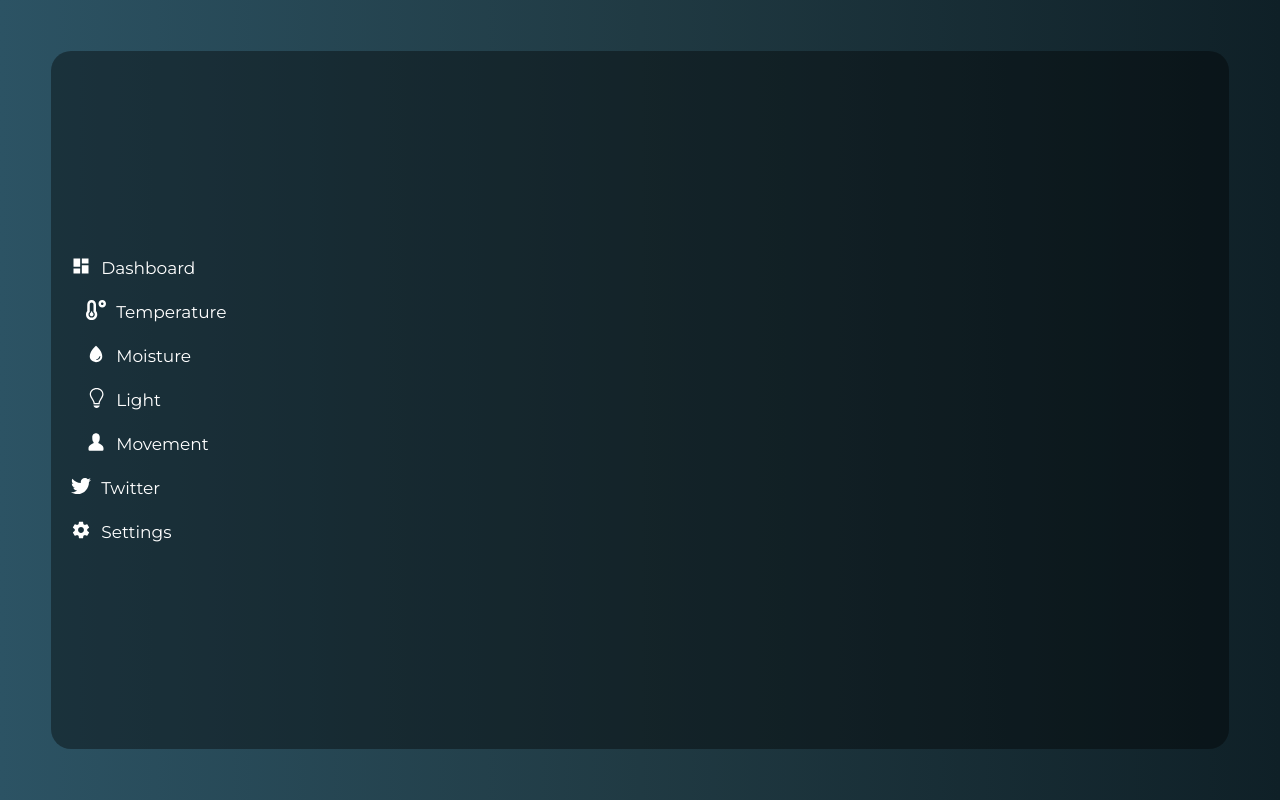
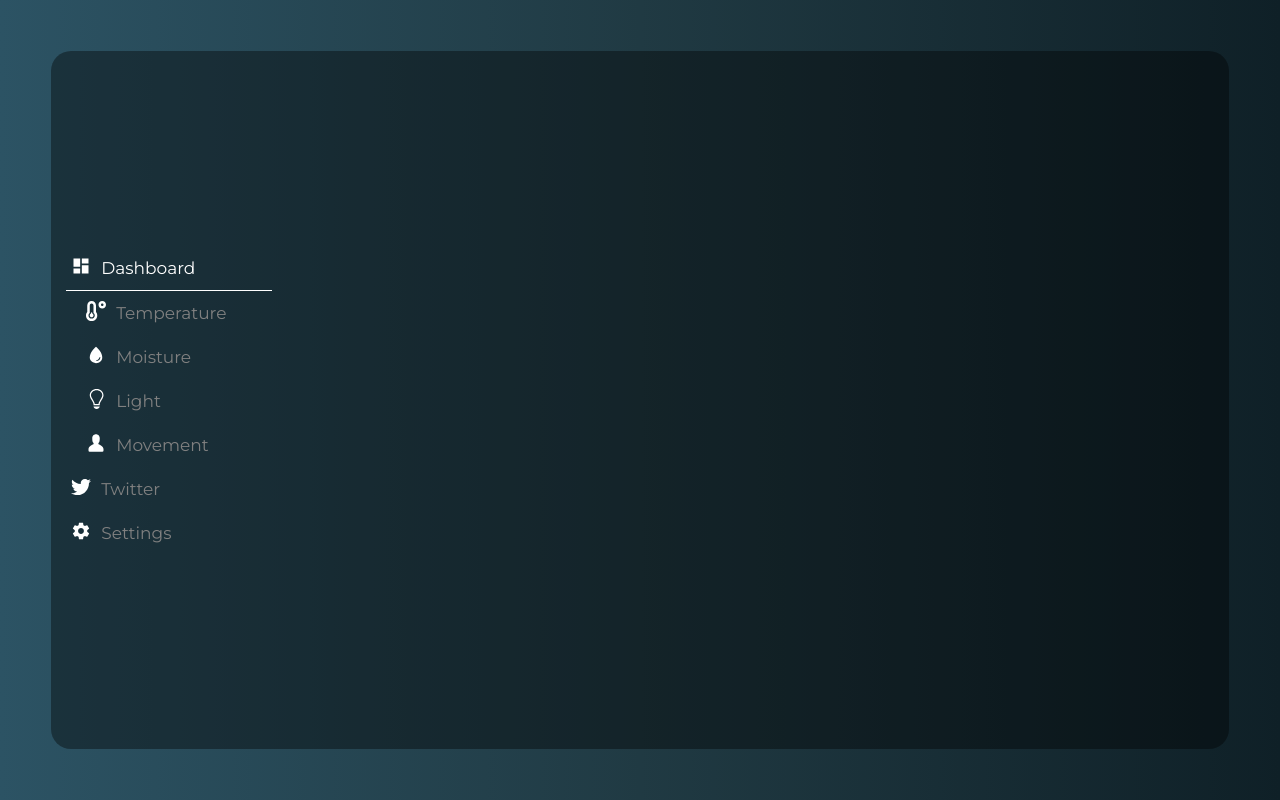
Before and after one commit to olafkotur/dowav, a React (Create React App) app in the folder webapp/: page / in a window 1280 px wide. Built offline with nearby package versions, Linux system fonts and the light colour scheme; the HTML template or start-up script is replaced by a standard one.

Commit message:
Add navigation to webapp

```diff
--- a/webapp/src/App.tsx
+++ b/webapp/src/App.tsx
@@ -1,9 +1,24 @@
-import React from 'react';
+import React, { useState } from 'react';
 import './main.scss';
 import Dashboard from './components/Dashboard';
+import NavigationContext from './context/NavigationContext';
+import { DASHBOARD } from './constants/MenuOptionConstants';
 
 const App: React.FC = () => {
-    return <Dashboard />;
+    const [navigation, setNavigation] = useState(DASHBOARD);
+
+    return (
+        <NavigationContext.Provider
+            value={{
+                currentOption: navigation,
+                setCurrentOption: s => {
+                    setNavigation(s);
+                }
+            }}
+        >
+            <Dashboard />
+        </NavigationContext.Provider>
+    );
 };
 
 export default App;
--- a/webapp/src/components/Menu.tsx
+++ b/webapp/src/components/Menu.tsx
@@ -1,8 +1,10 @@
-import React from 'react';
+import React, { useContext } from 'react';
 import { MdDashboard, MdSettings } from 'react-icons/md';
 import { FaTemperatureLow, FaTwitter } from 'react-icons/fa';
 import { IoIosWater } from 'react-icons/io';
 import { GoPerson, GoLightBulb } from 'react-icons/go';
+import * as MENU_OPTIONS from '../constants/MenuOptionConstants';
+import NavigationContext from '../context/NavigationContext';
 
 interface IMenuOption {
     name: string;
@@ -14,48 +16,57 @@ const iconColor = 'white';
 
 const menuOptions: Array<IMenuOption> = [
     {
-        name: 'Dashboard',
+        name: MENU_OPTIONS.DASHBOARD,
         indented: false,
         icon: <MdDashboard size={20} color={iconColor} />
     },
     {
-        name: 'Temperature',
+        name: MENU_OPTIONS.TEMPERATURE,
         indented: true,
         icon: <FaTemperatureLow size={20} color={iconColor} />
     },
     {
-        name: 'Moisture',
+        name: MENU_OPTIONS.MOISTURE,
         indented: true,
         icon: <IoIosWater size={20} color={iconColor} />
     },
     {
-        name: 'Light',
+        name: MENU_OPTIONS.LIGHT,
         indented: true,
         icon: <GoLightBulb size={20} color={iconColor} />
     },
     {
-        name: 'Movement',
+        name: MENU_OPTIONS.MOVEMENT,
         indented: true,
         icon: <GoPerson size={20} color={iconColor} />
     },
     {
-        name: 'Twitter',
+        name: MENU_OPTIONS.TWITTER,
         indented: false,
         icon: <FaTwitter size={20} color={iconColor} />
     },
     {
-        name: 'Settings',
+        name: MENU_OPTIONS.SETTINGS,
         indented: false,
         icon: <MdSettings size={20} color={iconColor} />
     }
 ];
 
 const Menu: React.FC = () => {
+    const { currentOption, setCurrentOption } = useContext(NavigationContext);
     return (
         <div className="menu">
             {menuOptions.map((option: IMenuOption) => {
                 return (
-                    <div className="item">
+                    <div
+                        key={option.name}
+                        className={`item  ${
+                            option.name === currentOption ? 'selected' : ''
+                        }`}
+                        onClick={() => {
+                            setCurrentOption(option.name);
+                        }}
+                    >
                         <div
                             className={`icon ${
                                 option.indented ? 'indent' : ''
@@ -63,7 +74,7 @@ const Menu: React.FC = () => {
                         >
                             {option.icon}
                         </div>
-                        <div className="text">{option.name}</div>
+                        <div className={`text`}>{option.name}</div>
                     </div>
                 );
             })}
--- /dev/null
+++ b/webapp/src/constants/MenuOptionConstants.ts
@@ -0,0 +1,7 @@
+export const DASHBOARD = 'Dashboard';
+export const TEMPERATURE = 'Temperature';
+export const MOISTURE = 'Moisture';
+export const LIGHT = 'Light';
+export const MOVEMENT = 'Movement';
+export const TWITTER = 'Twitter';
+export const SETTINGS = 'Settings';
--- /dev/null
+++ b/webapp/src/context/NavigationContext.ts
@@ -0,0 +1,14 @@
+import React from 'react';
+import { DASHBOARD } from '../constants/MenuOptionConstants';
+
+type NavigationContext = {
+    currentOption: string;
+    setCurrentOption(option: string): void;
+};
+
+export default React.createContext<NavigationContext>({
+    currentOption: DASHBOARD,
+    setCurrentOption: n => {
+        throw new Error('setCurrentOption() not implemented.');
+    }
+});
--- a/webapp/src/main.scss
+++ b/webapp/src/main.scss
@@ -53,6 +53,7 @@ body {
         padding: 10px 5px;
         display: flex;
         align-items: center;
+        color: grey;
         .icon {
             padding-right: 10px;
             &.indent {
@@ -61,6 +62,11 @@ body {
         }
         &:hover {
             background: rgba(0, 0, 0, 0.2);
+        }
+
+        &.selected {
+            border-bottom: 1px solid white;
+            color: white;
         }
     }
 }
```
